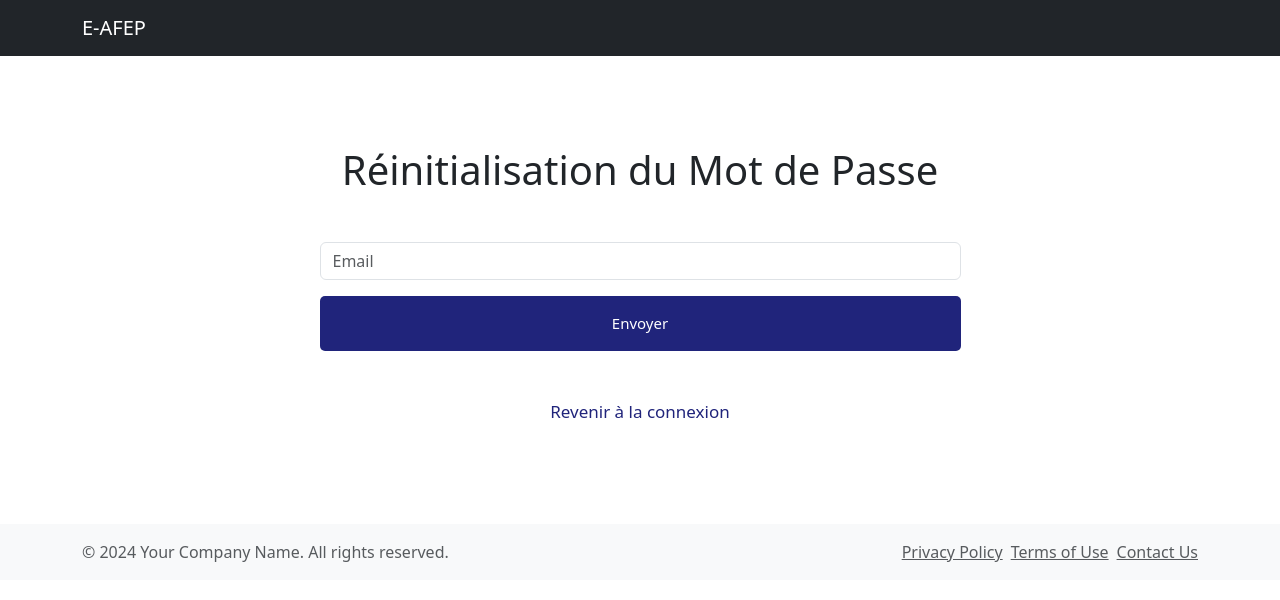
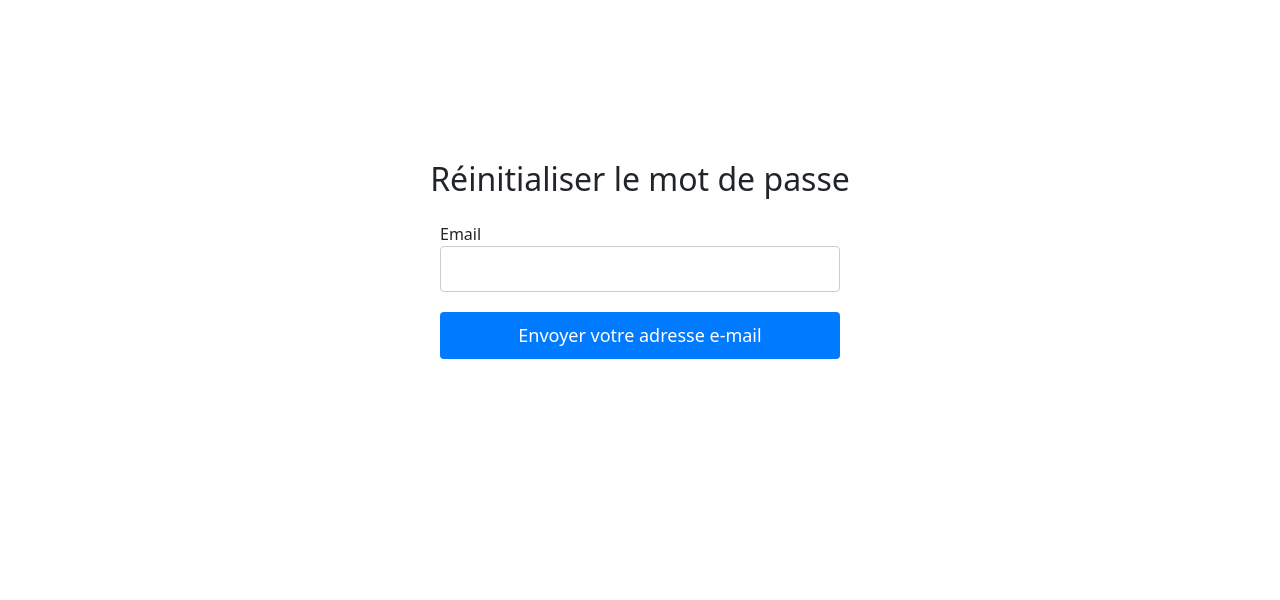
Before and after one commit to gervais6/carte-consulaire, a React (Create React App) app: page /mdp in a window 1280 px wide. Shown: the top 600 px of the page. Built offline with nearby package versions, Linux system fonts and the light colour scheme.

Commit message:
modif app

```diff
--- a/src/pages/Mdp.js
+++ b/src/pages/Mdp.js
@@ -7,6 +7,8 @@ import { faEye, faEyeSlash, faEnvelope } from '@fortawesome/free-solid-svg-icons
 import { useNavigate, Link } from 'react-router-dom';
 import ConfirmationMessage from '../pages/ConfirmationMessage'; // Import the new component
 import ErrorMessage from '../pages/ErrorMessage'; // Import the error message component
+import { ToastContainer, toast } from 'react-toastify';
+
 
 const MotsDePasseOublier = () => {
   const [formData, setFormData] = useState({
@@ -57,60 +59,28 @@ const MotsDePasseOublier = () => {
 
   return (
     <div id="root">
-      <Header />
-      <div className="container-fluid">
-        <div id="contact" className="contact-area section-padding">
-          <div className="container mt-5">
-            <div className="row justify-content-center" style={{ marginBottom: "100px", marginTop: "90px" }}>
-              <div className="col-lg-7">
-                <div className="contact">
-                  <h1 className="text-center mb-4">Réinitialisation du Mot de Passe</h1> {/* Titre ajouté */}
-                  {errorMessage && <ErrorMessage message={errorMessage} />}
-                  {isSubmitted && !errorMessage && <ConfirmationMessage message="Merci, l'inscription a été réussie." />}
-                  {showForm && (
-                    <form className="form mt-5 mb-5" onSubmit={handleSubmit}>
+            <div className="container" style={{ marginTop: '10rem' }}>
+        <h2 className="text-center mb-4">Réinitialiser le mot de passe</h2>
         <div className="row">
-                        <div className="form-group col-md-12 mb-3 position-relative">
+          <div className="col-md-6 offset-md-3">
+            <form className="login-form" onSubmit={handleSubmit}>
+              <div className="form-group">
+                <label htmlFor="email">Email</label>
                 <input
                   type="email"
+                  id="email"
                   name="email"
-                            className="form-control"
-                            placeholder="Email"
+                  value={formData.email}
+                  onChange={handleChange}
                   required
-                            onChange={handleChange}
                 />
               </div>
-                        <div className="col-md-12 text-center">
-                          <button
-                            type="submit"
-                            className="btn btn-contact-bg"
-                            style={{
-                              backgroundColor: '#20247b',
-                              borderRadius: 5,
-                              padding: "15px 27px",
-                              width: "100%",
-                              fontSize: 15,
-                              color: "white"
-                            }}
-                          >
-                            Envoyer
-                          </button>
-                        </div>
-                      </div>
+              <button type="submit" className="btn btn-primary btn-block w-100 mb-5" style={{ fontSize: 18 }}>Envoyer votre adresse e-mail</button>
             </form>
-                  )}
-                  <div className="text-center mt-3">
-                    <Link to="/connect" style={{ color: '#20247b', textDecoration: 'none',fontSize:17 }}>
-                      Revenir à la connexion
-                    </Link>
+            <ToastContainer />
           </div>
         </div>
       </div>
-            </div>
-          </div>
-        </div>
-      </div>
-      <Footer />
     </div>
   );
 };
--- a/src/pages/connect.js
+++ b/src/pages/connect.js
@@ -57,7 +57,7 @@ const Connect = () => {
 
   return (
     <div>
-      <div className="container" style={{ marginTop: '7rem' }}>
+      <div className="container" style={{ marginTop: '9rem' }}>
         <h2 className="text-center mb-4">Connexion</h2>
         <div className="row">
           <div className="col-md-6 offset-md-3">
@@ -87,7 +87,7 @@ const Connect = () => {
               <button type="submit" className="btn btn-primary btn-block w-100 mb-5" style={{ fontSize: 18 }}>Connexion</button>
             </form>
             <p className="text-center">
-              <Link to="/forgot-password" style={{textDecoration:"none"}}>Mot de passe oublié?</Link>
+              <Link to="/mdp" style={{textDecoration:"none"}}>Mot de passe oublié?</Link>
             </p>
             <p className="text-center">
               Vous n'avez pas de compte? <Link to="/compte" style={{textDecoration:"none"}}>S'inscrire</Link>
```
Lines whose indentation alone changed are shown as unchanged.
